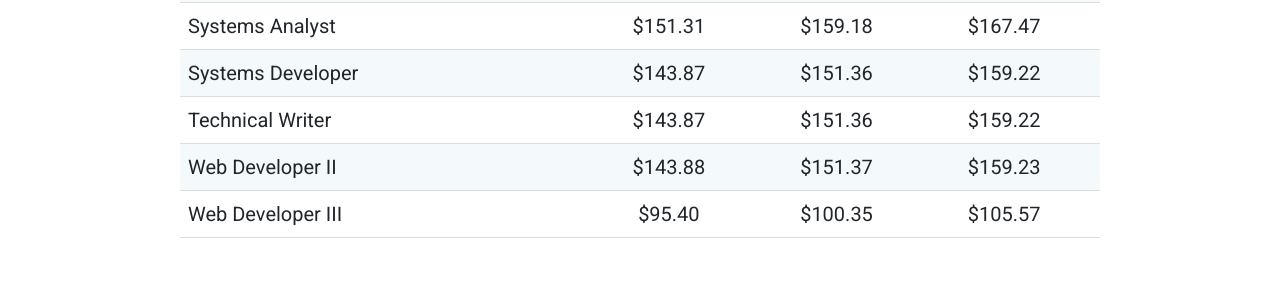
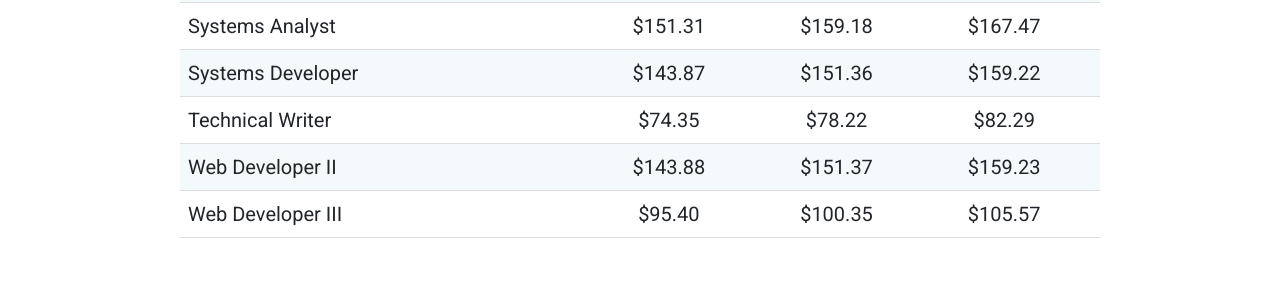
Before and after one commit to PluribusDigital/pluribusdigital-com, a Jekyll site: the page built from content/work/contract_vehicles/gsa_70.md, in a window 1280 px wide and 900 px high, scrolled down 2351 px. Shown: the part 280-571 px from the top of the window. Built offline with Jekyll 4.4.1, drawn with Linux system fonts in a browser that asks for light colours.

Commit message:
Update gsa_70.md
Finally got the formatting down & corrected rate

```diff
--- a/content/work/contract_vehicles/gsa_70.md
+++ b/content/work/contract_vehicles/gsa_70.md
@@ -70,7 +70,7 @@ _Pluribus Digital GSA Contract (GS-35F-404DA) Price List Effective 07/12/2023 (I
 | Senior Systems Analyst | $176.56 | $185.74 | $195.41 |
 | Systems Analyst | $151.31 | $159.18 | $167.47 |
 | Systems Developer	| $143.87 | $151.36 | $159.22 |
-| Technical Writer | $143.87 | $151.36 | $159.22 |
+| Technical Writer | $74.35 | $78.22 | $82.29 |
 | Web Developer II | $143.88 | $151.37 | $159.23 |
 | Web Developer III	| $95.40 | $100.35 | $105.57 |
 
```
